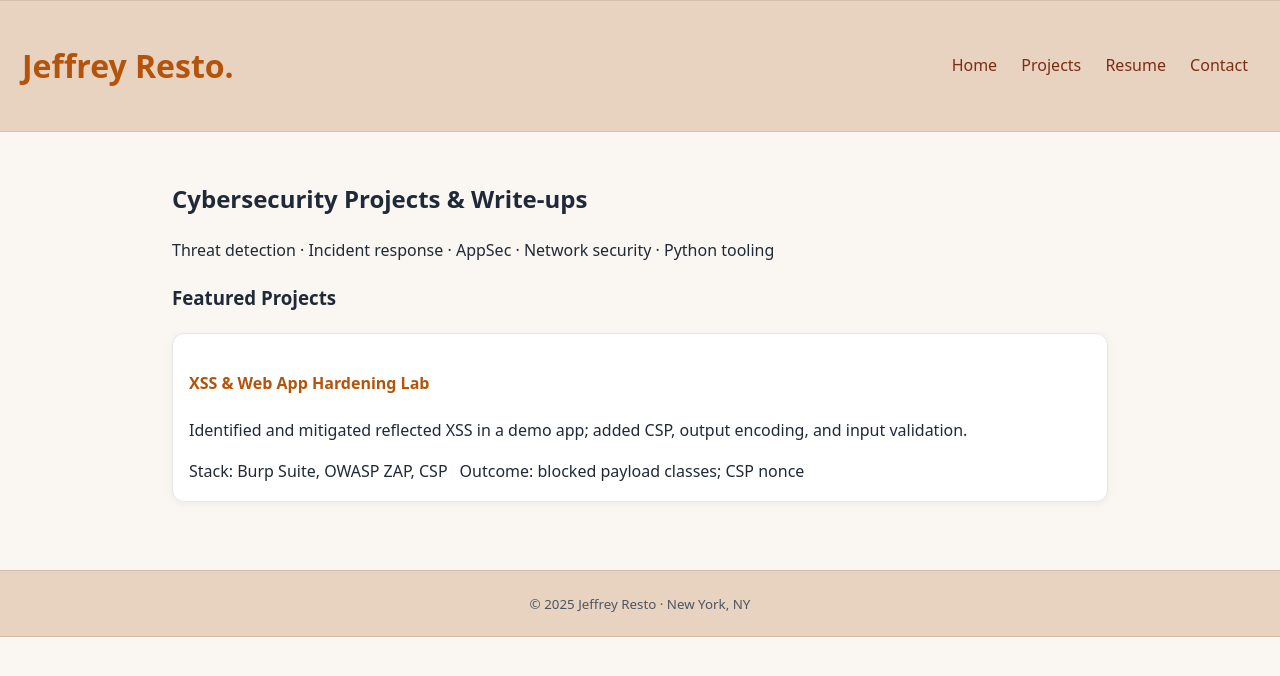
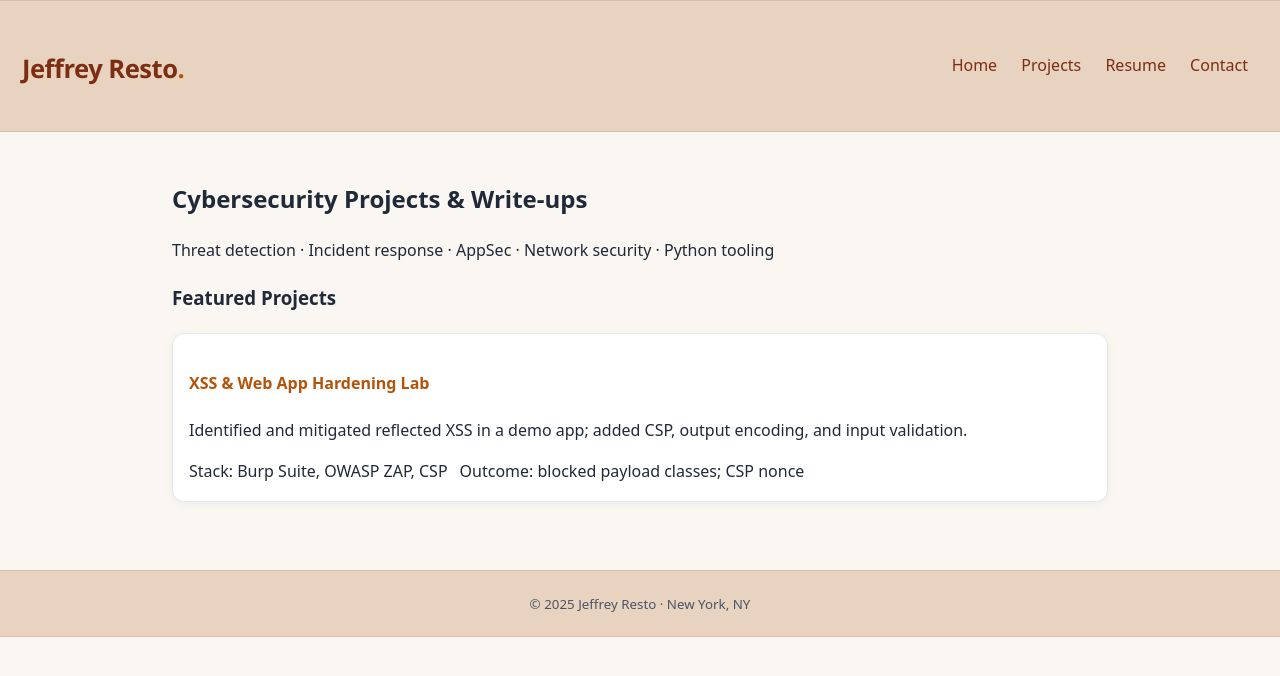
Before and after one commit to jeffresto/jeffresto.github.io, a plain HTML site: page index.html in a window 1280 px wide. Drawn offline with Linux system fonts and the light colour scheme.

Commit message:
Update style.css

```diff
--- a/assets/css/style.css
+++ b/assets/css/style.css
@@ -8,6 +8,24 @@ main{max-width:980px;margin:0 auto;padding:28px 22px}
 footer{border-top:1px solid #eee;padding:18px 22px;text-align:center;margin-top:40px}
 img{max-width:100%;height:auto;border-radius:10px}
 a:hover{text-decoration:underline}
+
+/* ─── BRANDING HEADER ───────────────────────────── */
+.brand a {
+  font-family: "Poppins", "Segoe UI", sans-serif;
+  font-weight: 600;
+  letter-spacing: -0.5px;
+  color: #7c2d12; /* deep rust */
+  font-size: 1.6rem;
+}
+
+.brand a span {
+  color: #b45309; /* terracotta accent dot */
+}
+
+.brand a:hover {
+  text-decoration: none;
+  color: #9a3412;
+}
 
 
 /* ─── TERRACOTTA + SLATE THEME ─────────────────────────────── */
```
